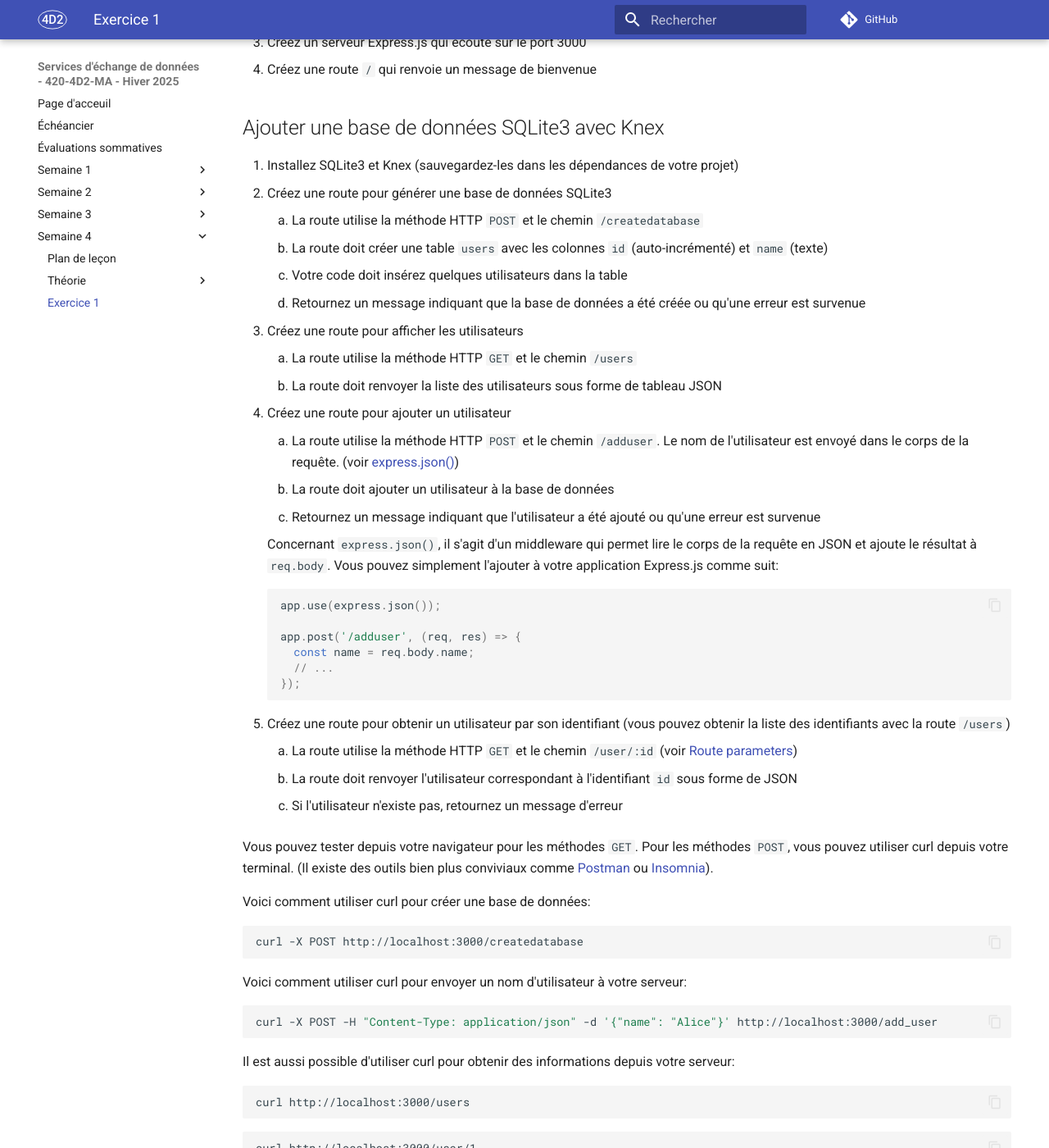
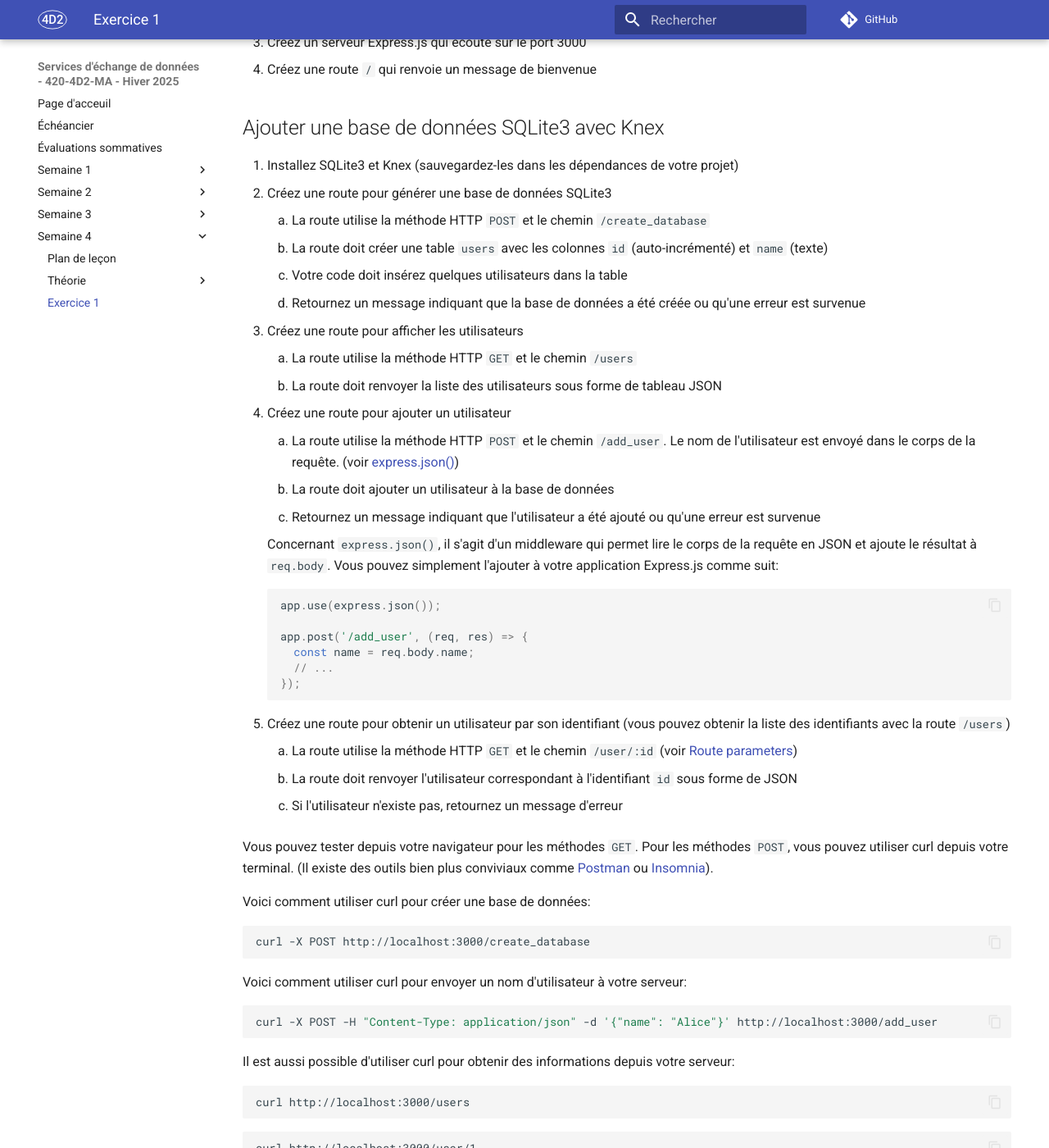
Before and after one commit to archambaultv-prof/2025H-420-4D2-MA, an MkDocs documentation site: the page built from docs/semaine_04/exercices/index.md, in a window 1280 px wide and 1400 px high, scrolled down 259 px. Shown: the whole window at 82% size. Built offline with MkDocs 1.6.1 and Material for MkDocs 9.7.7, drawn with Linux system fonts in a browser that asks for light colours; comment, search, counter and statistics services are not loaded.

Commit message:
Update index.md

````diff
--- a/docs/semaine_04/exercices/index.md
+++ b/docs/semaine_04/exercices/index.md
@@ -16,7 +16,7 @@ hide:
 
 1. Installez SQLite3 et Knex (sauvegardez-les dans les dépendances de votre projet)
 2. Créez une route pour générer une base de données SQLite3
-      1. La route utilise la méthode HTTP `POST` et le chemin `/createdatabase`
+      1. La route utilise la méthode HTTP `POST` et le chemin `/create_database`
       2. La route doit créer une table `users` avec les colonnes `id` (auto-incrémenté) et `name` (texte)
       3. Votre code doit insérez quelques utilisateurs dans la table
       4. Retournez un message indiquant que la base de données a été créée ou qu'une erreur est survenue
@@ -24,7 +24,7 @@ hide:
       1. La route utilise la méthode HTTP `GET` et le chemin `/users`
       2. La route doit renvoyer la liste des utilisateurs sous forme de tableau JSON
 4. Créez une route pour ajouter un utilisateur
-      1. La route utilise la méthode HTTP `POST` et le chemin `/adduser`. Le nom
+      1. La route utilise la méthode HTTP `POST` et le chemin `/add_user`. Le nom
          de l'utilisateur est envoyé dans le corps de la requête. (voir [express.json()](https://expressjs.com/en/api.html#express.json))
       2. La route doit ajouter un utilisateur à la base de données
       3. Retournez un message indiquant que l'utilisateur a été ajouté ou qu'une erreur est survenue
@@ -36,7 +36,7 @@ hide:
       ```javascript
       app.use(express.json());
 
-      app.post('/adduser', (req, res) => {
+      app.post('/add_user', (req, res) => {
         const name = req.body.name;
         // ...
       });
@@ -56,7 +56,7 @@ des outils bien plus conviviaux comme [Postman](https://www.postman.com/) ou
 Voici comment utiliser curl pour créer une base de données:
 
 ```bash
-curl -X POST http://localhost:3000/createdatabase
+curl -X POST http://localhost:3000/create_database
 ```
 
 Voici comment utiliser curl pour envoyer un nom d'utilisateur à votre serveur:
````
